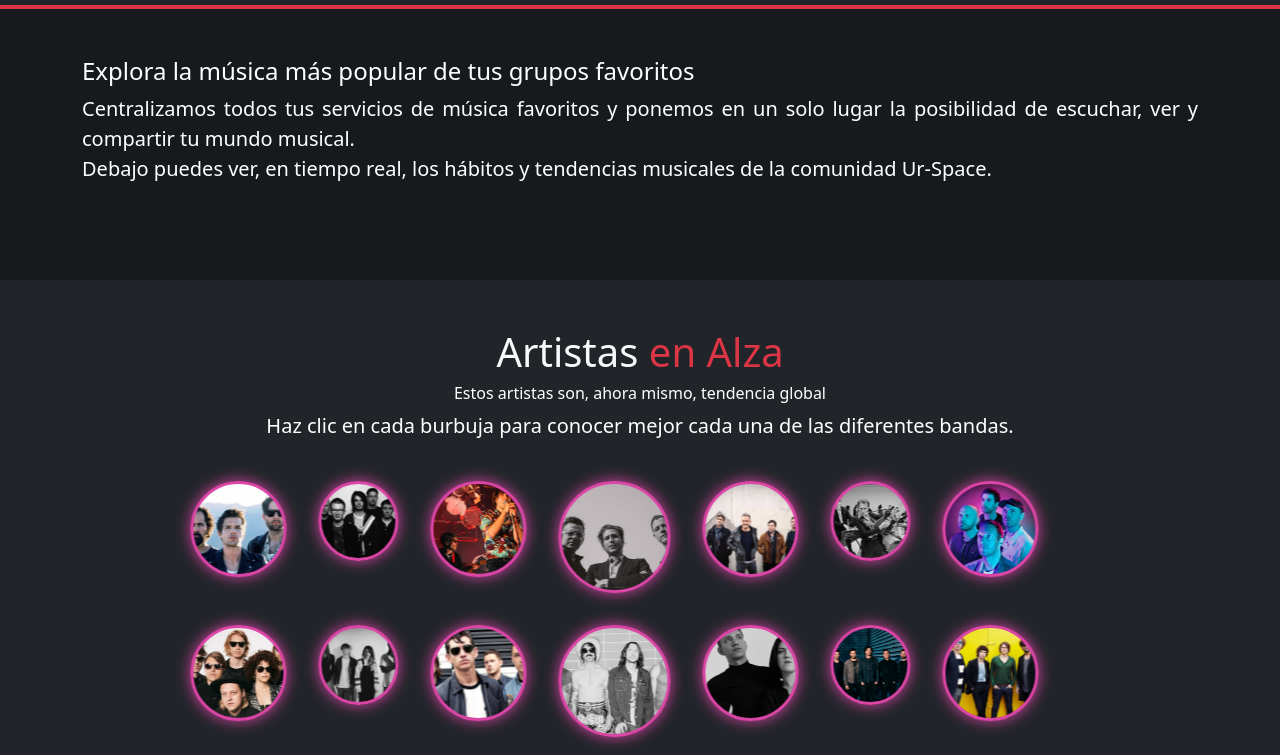
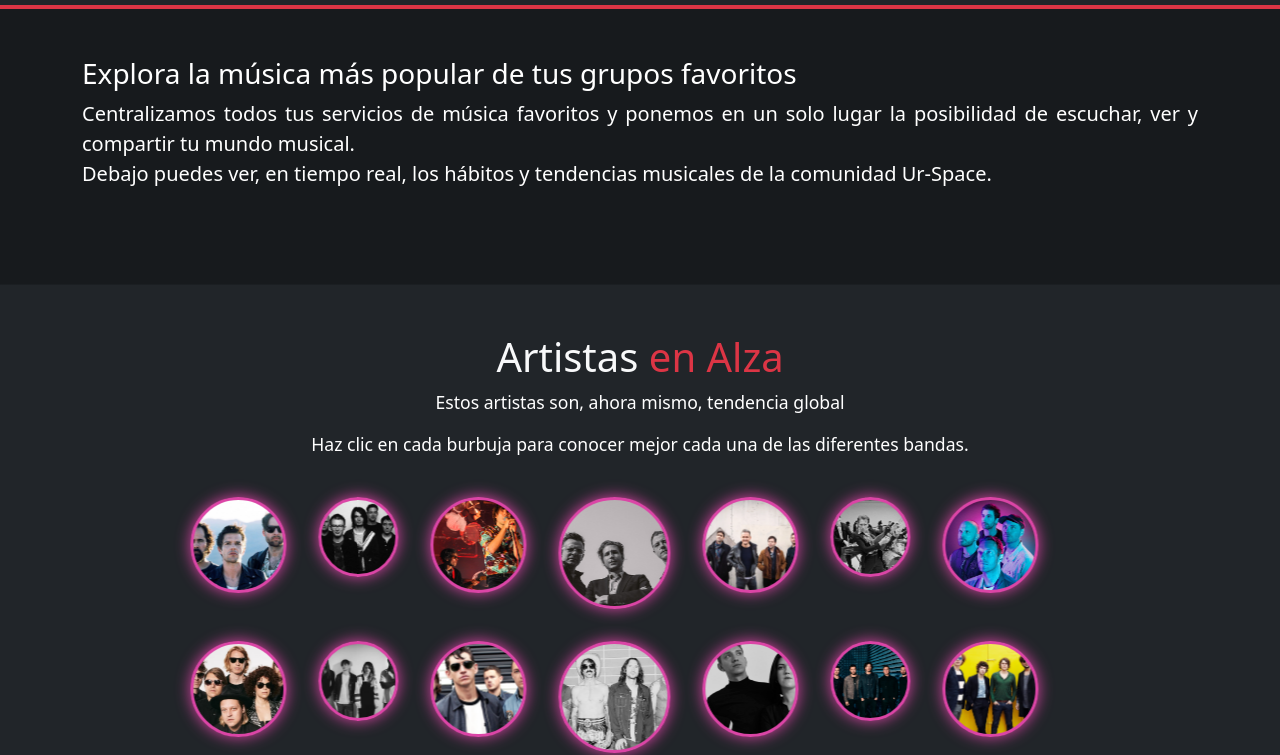
Before and after one commit to DanteEzio/ProyectoFinal-CoderHouse, a website: page index.html in a window 1280 px wide. Shown: the part 76-831 px from the top of the page. Drawn offline with nearby package versions, Linux system fonts and the light colour scheme.

Commit message:
Se mejoro la navbar y se modifico index.html

```diff
--- a/index.html
+++ b/index.html
@@ -66,8 +66,9 @@
             aria-labelledby="offcanvasNavbarLabel"
           >
             <div class="offcanvas-header">
-              <h5 class="offcanvas-title" id="offcanvasNavbarLabel">
-              </h5>
+              <h3 class="offcanvas-title mx-auto" id="offcanvasNavbarLabel">
+                Ur-<span class="text-danger">Space</span>
+              </h3>
               <button
                 type="button"
                 class="btn-close"
@@ -140,7 +141,7 @@
       <!-- Portada -->
       <section id="informacion-portada">
         <div class="container portada">
-          <h4>Explora la música más popular de tus grupos favoritos</h4>
+          <h3>Explora la música más popular de tus grupos favoritos</h3>
           <p class="lead">
             Centralizamos todos tus servicios de música favoritos y ponemos en
             un solo lugar la posibilidad de escuchar, ver y compartir tu mundo
@@ -158,7 +159,7 @@
           <h1 class="text-center text-light">
             Artistas<span class="text-danger"> en Alza</span>
           </h1>
-          <h6>Estos artistas son, ahora mismo, tendencia global</h6>
+          <p class=""">Estos artistas son, ahora mismo, tendencia global</p>
           <p class="lead">
             Haz clic en cada burbuja para conocer mejor cada una de las
             diferentes bandas.
--- a/scss/main.scss
+++ b/scss/main.scss
@@ -89,6 +89,12 @@ main {
   }
 
   #collage {
+    .intro{
+      p{
+        font-size: 1.1rem;
+      }
+    }
+
     .gallery {
       padding: 0.5rem 0;
       max-width: 100%;
```
Also changed, not shown: artistas/artistas.html (+3 -2 lines), contacto/contacto.html (+3 -2 lines), gira/gira.html (+3 -2 lines), musica/musica.html (+3 -2 lines), css/main.css, 1 other file.
